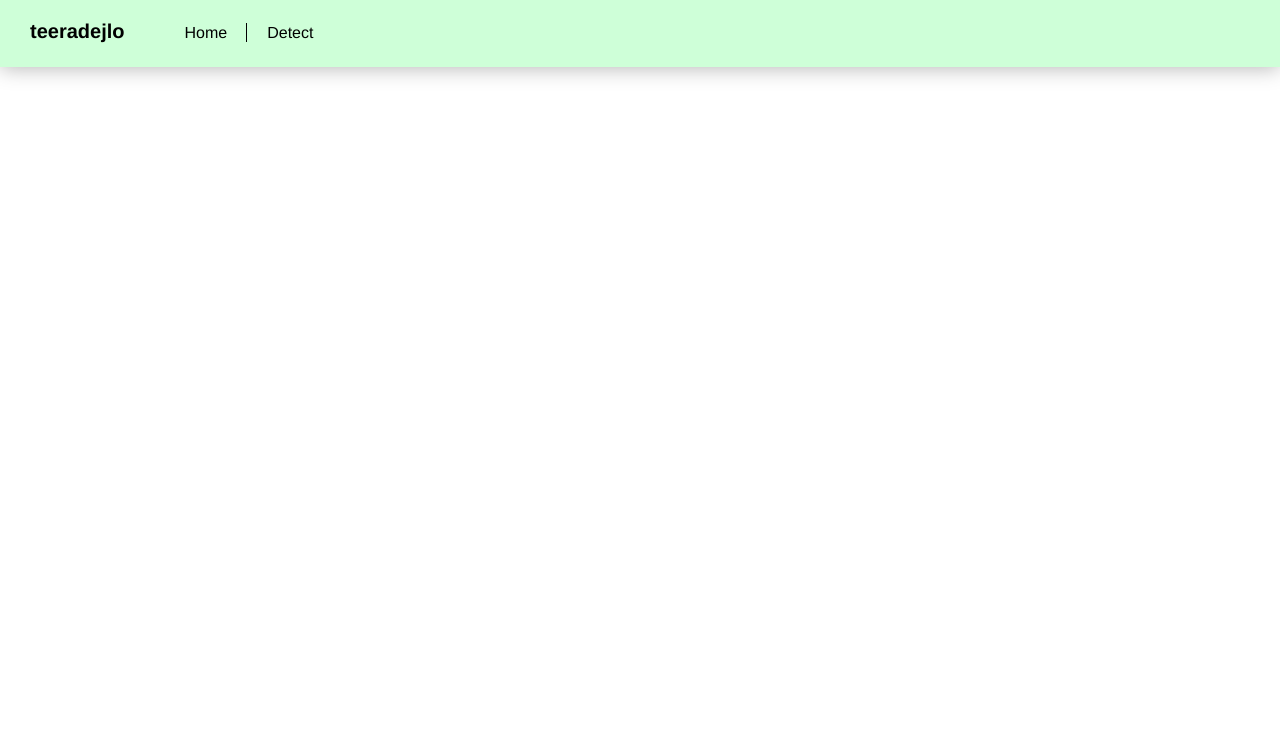
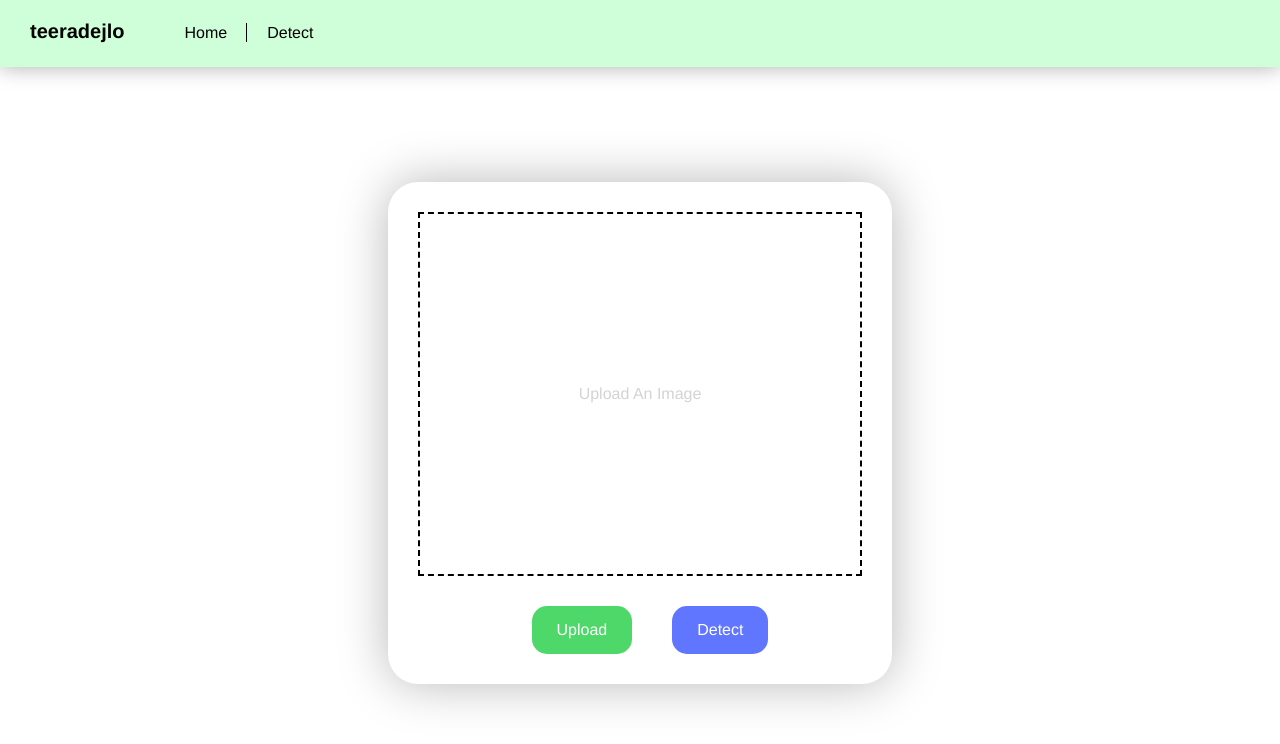
Before and after one commit to teeradejlo/CxrAnomalyDetectorApp, a Vue app in the folder frontend/: page /detect in a window 1280 px wide. Shown: the top 744 px of the page. Built offline with nearby package versions, Linux system fonts and the light colour scheme.

Commit message:
add detectview

```diff
--- a/frontend/src/assets/common-classes.css
+++ b/frontend/src/assets/common-classes.css
@@ -40,3 +40,19 @@
 	filter: brightness(70%);
 	-webkit-filter: brightness(70%);
 }
+
+.green-btn {
+	color: white;
+	background-color: rgb(78, 216, 106);
+}
+
+.blue-btn {
+	color: white;
+	background-color: rgb(96, 118, 255);
+}
+
+.img-auto-resize {
+	max-width: 100%;
+	max-height: 100%;
+	height: auto;
+}
--- a/frontend/src/views/DetectView.vue
+++ b/frontend/src/views/DetectView.vue
@@ -1,5 +1,41 @@
 <script setup>
 import '../assets/common-classes.css'
+import '../assets/common-keyframes.css'
+import { ref } from 'vue'
+
+//data
+const imgSrc = ref(null)
+
+//methods
+const uploadFile = () => {
+	console.log('upload')
+	document.getElementById('detectview-fileInput').click()
+}
+
+const selectFile = () => {
+	console.log('selected')
+	const selectedFile = document.getElementById('detectview-fileInput').files[0]
+	let pattern = /image-*/
+
+	if (!selectedFile.type.match(pattern)) {
+		console.log('invalid format')
+		return
+	}
+
+	console.log('valid format')
+	const reader = new FileReader()
+
+	reader.addEventListener("load", () => {
+		// convert image file to base64 string
+		imgSrc.value = reader.result
+	}, false)
+
+	reader.readAsDataURL(selectedFile)
+}
+
+const detectImage = () => {
+	console.log('detect')
+}
 </script>
 
 <script>
@@ -10,7 +46,23 @@ export default {
 
 <template>
 	<div class="detectview-container flexbox-center">
-
+		<div class="detectview-panel-1 d-flex">
+			<div class="detectview-uploadbox justify-content-center" :class="{ 'flexbox-center': imgSrc == null }">
+				<template v-if="imgSrc == null">
+					<p style="color: lightgrey; cursor: default;">Upload An Image</p>
+				</template>
+				<template v-else>
+					<img class="img-auto-resize" v-bind:src="imgSrc" />
+				</template>
+			</div>
+			<div class="detectview-btn-panel flexbox-center">
+				<form>
+					<input type="file" id="detectview-fileInput" style="display:none;" @change="selectFile()" />
+					<button class="btn btn-dim green-btn" @click.prevent="uploadFile()">Upload</button>
+					<button class="btn btn-dim blue-btn" @click.prevent="detectImage()">Detect</button>
+				</form>
+			</div>
+		</div>
 	</div>
 </template>
 
@@ -20,5 +72,40 @@ export default {
 	background-color: aliceblue;
 	overflow: hidden;
 	background-color: white;
+	animation: fade-in 1s ease 0s 1 normal backwards, translate-in-top 1s ease 0s 1 normal backwards;
+}
+
+.detectview-panel-1 {
+	padding: 30px;
+	border-radius: 30px;
+	background-color: white;
+	box-shadow: 0 0 50px rgb(184, 184, 184);
+	flex-direction: column;
+}
+
+.detectview-uploadbox {
+	border: dashed 2px black;
+	margin-bottom: 30px;
+	width: 440px;
+	height: 360px;
+	max-height: 60vh;
+	max-width: 70vw;
+	display: flex;
+}
+
+.detectview-btn-panel .btn {
+	margin: 0 20px;
+}
+
+.detectview-btn-panel .btn:first-child {
+	margin-left: 0;
+}
+
+.detectview-btn-panel .btn:last-child {
+	margin-right: 0;
+}
+
+.detectview-btn-panel button:active {
+	transform: translateY(2px);
 }
 </style>
```
